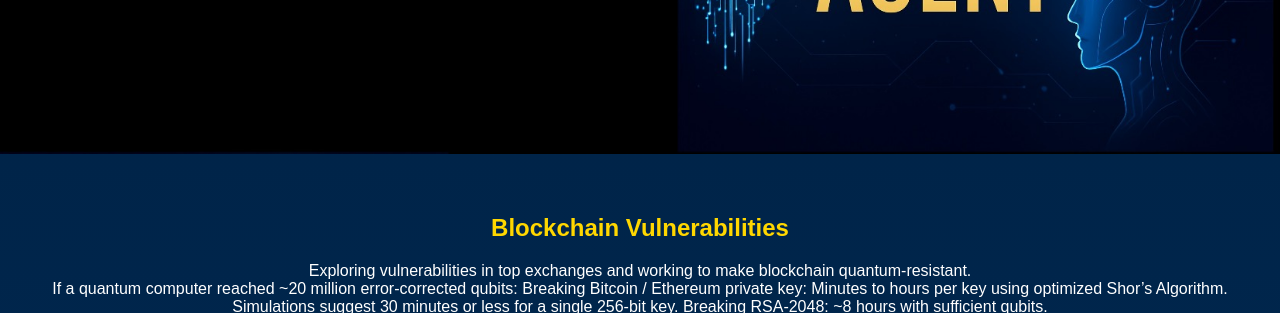
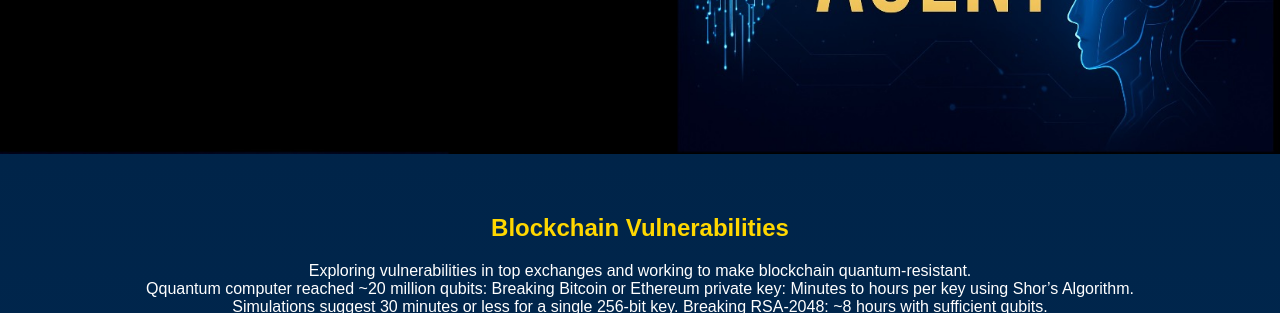
Before and after one commit to aiagentquantum-max/quantumfun.github.io, a plain HTML site: page index.html in a window 1280 px wide. Shown: the part 370-683 px from the top of the page. Drawn offline with Linux system fonts and the light colour scheme.

Commit message:
Update index.html

```diff
--- a/index.html
+++ b/index.html
@@ -30,7 +30,7 @@
   <section id="vulnerabilities">
     <h2>Blockchain Vulnerabilities</h2>
     <p>Exploring vulnerabilities in top exchanges and working to make blockchain quantum-resistant.</p>
-    <p>If a quantum computer reached ~20 million error-corrected qubits: Breaking Bitcoin / Ethereum private key: Minutes to hours per key using optimized Shor’s Algorithm.</p>
+    <p>Qquantum computer reached ~20 million qubits: Breaking Bitcoin or Ethereum private key: Minutes to hours per key using Shor’s Algorithm.</p>
     <p>Simulations suggest 30 minutes or less for a single 256-bit key. Breaking RSA-2048: ~8 hours with sufficient qubits.</p>
     <div class="logo-grid">
       <img src="assets/exchanges/okx.png" alt="OKX Logo">
```
